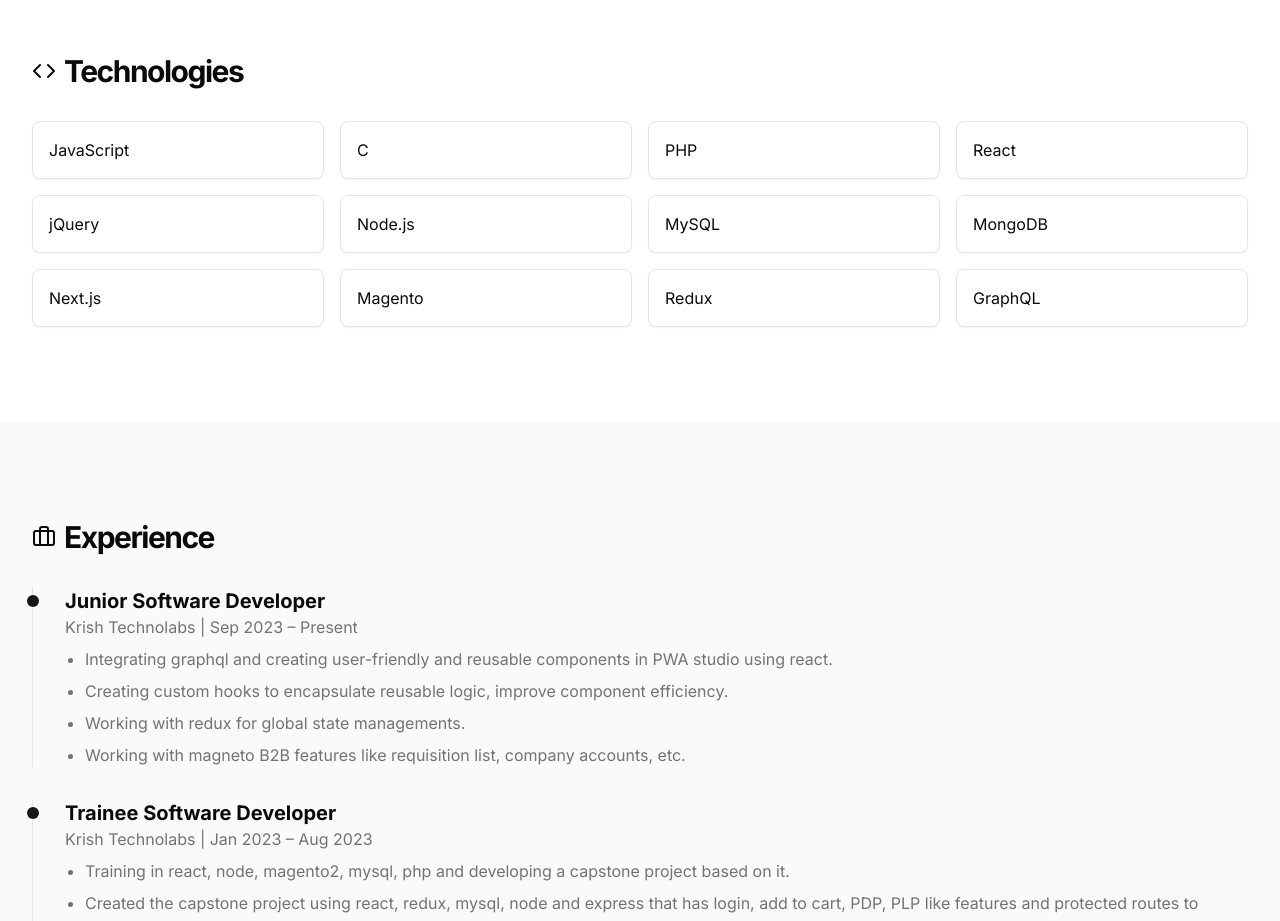
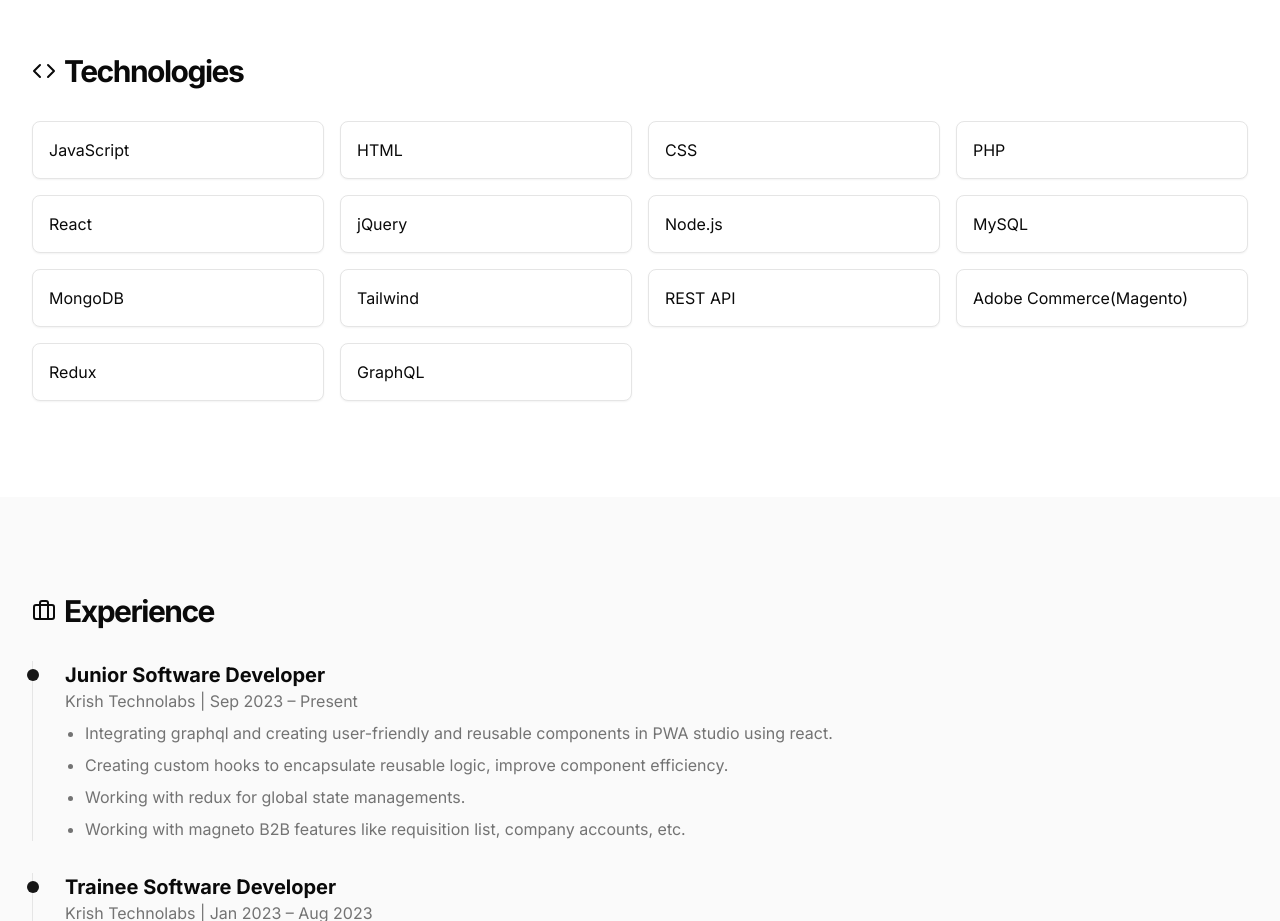
Before and after one commit to yameen7/portfolio, a Next.js app: page / in a window 1280 px wide. Shown: the part 1080-2001 px from the top of the page. Built offline with nearby package versions, Linux system fonts and the light colour scheme.

Commit message:
updated the skills sections

```diff
--- a/components/sections/Skills.tsx
+++ b/components/sections/Skills.tsx
@@ -6,15 +6,17 @@ import { Code } from "lucide-react"
 export default function Skills() {
   const skills = [
     "JavaScript",
-    "C",
+    "HTML",
+    "CSS",
     "PHP",
     "React",
     "jQuery",
     "Node.js",
     "MySQL",
     "MongoDB",
-    "Next.js",
-    "Magento",
+    "Tailwind",
+    "REST API",
+    "Adobe Commerce(Magento)",
     "Redux",
     "GraphQL",
   ]
```
